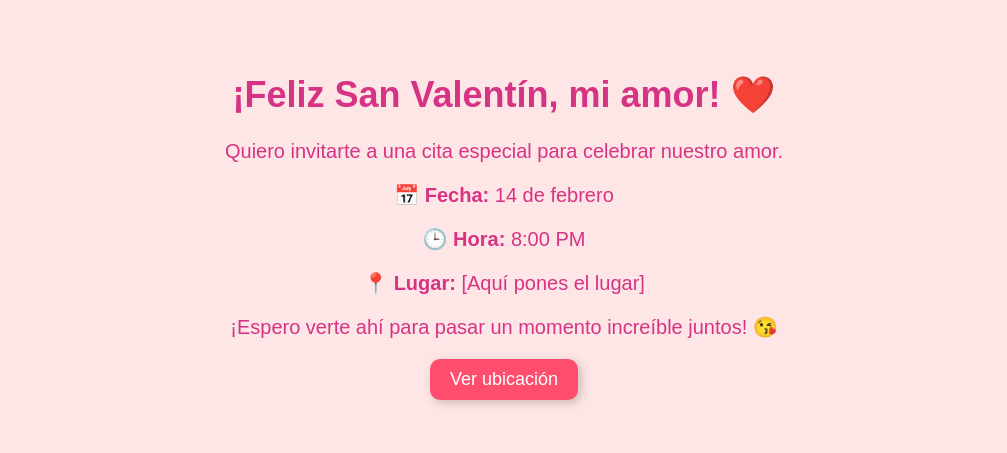
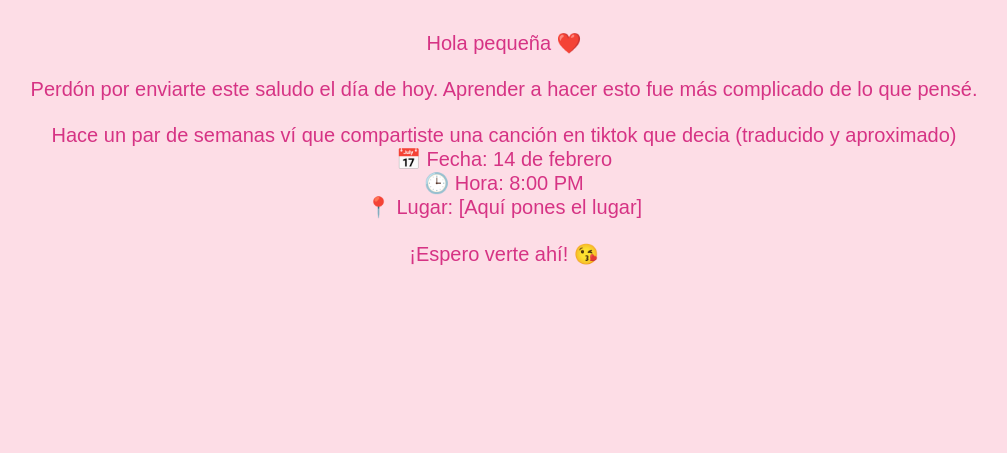
Before and after one commit to dew18/InvSV, a plain HTML site: page index.html in a window 1280 px wide. Shown: the whole page, without its empty margins (136-1143 px from the left). Drawn offline with Linux system fonts and the light colour scheme.

Commit message:
Update index.html

```diff
--- a/index.html
+++ b/index.html
@@ -3,50 +3,35 @@
 <head>
     <meta charset="UTF-8">
     <meta name="viewport" content="width=device-width, initial-scale=1.0">
-    <title>Invitación Especial</title>
+    <title>Invitación</title>
     <style>
         body {
+            background-color: #fddde6; /* Color rosadito */
+            text-align: center;
             font-family: Arial, sans-serif;
-            text-align: center;
-            background-color: #ffe6e6;
+        }
+
+        .texto {
+            white-space: pre-line;
+            font-size: 20px;
             color: #d63384;
-            margin: 0;
-            padding: 0;
-        }
-        .container {
-            padding: 50px;
-        }
-        h1 {
-            font-size: 36px;
-        }
-        p {
-            font-size: 20px;
-            margin-bottom: 20px;
-        }
-        .btn {
-            display: inline-block;
-            padding: 10px 20px;
-            font-size: 18px;
-            color: white;
-            background-color: #ff4d6d;
-            text-decoration: none;
-            border-radius: 10px;
-            box-shadow: 3px 3px 10px rgba(0, 0, 0, 0.2);
-        }
-        .btn:hover {
-            background-color: #e63950;
         }
     </style>
 </head>
 <body>
-    <div class="container">
-        <h1>¡Feliz San Valentín, mi amor! ❤️</h1>
-        <p>Quiero invitarte a una cita especial para celebrar nuestro amor.</p>
-        <p><strong>📅 Fecha:</strong> 14 de febrero</p>
-        <p><strong>🕒 Hora:</strong> 8:00 PM</p>
-        <p><strong>📍 Lugar:</strong> [Aquí pones el lugar]</p>
-        <p>¡Espero verte ahí para pasar un momento increíble juntos! 😘</p>
-        <a href="https://www.google.com/maps" class="btn">Ver ubicación</a>
+
+    <div class="texto">
+        Hola pequeña ❤️
+
+        Perdón por enviarte este saludo el día de hoy. Aprender a hacer esto fue más complicado de lo que pensé.
+
+        Hace un par de semanas ví que compartiste una canción en tiktok que decia (traducido y aproximado)
+        📅 Fecha: 14 de febrero
+        🕒 Hora: 8:00 PM
+        📍 Lugar: [Aquí pones el lugar]
+
+        ¡Espero verte ahí! 😘
     </div>
+
 </body>
 </html>
```
